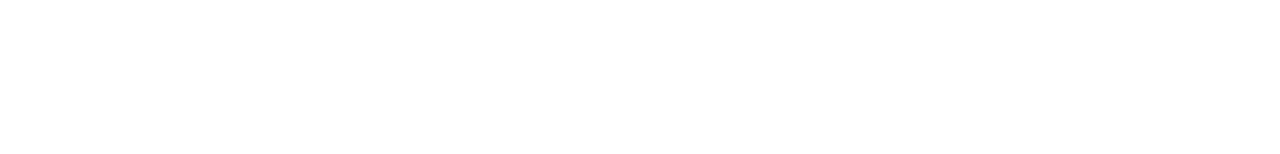
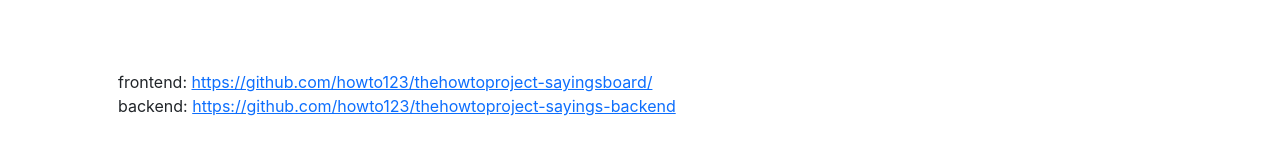
Before and after one commit to howto123/thehowtoproject-sayingsboard, a React (Create React App) app: page / in a window 1280 px wide. Shown: the part 576-730 px from the top of the page. Built offline with nearby package versions, Linux system fonts and the light colour scheme; no server answers.

Commit message:
added links to github

```diff
--- a/src/components/App.tsx
+++ b/src/components/App.tsx
@@ -150,6 +150,19 @@
                     setSelectedId={this.setSelectedId}
                 />
                 <Form {...this.getFormProps()} />
+                <div className="text-start">
+                    <p>
+                        frontend:{' '}
+                        <a href="https://github.com/howto123/thehowtoproject-sayingsboard/">
+                            https://github.com/howto123/thehowtoproject-sayingsboard/
+                        </a>{' '}
+                        <br />
+                        backend:{' '}
+                        <a href="https://github.com/howto123/thehowtoproject-sayings-backend">
+                            https://github.com/howto123/thehowtoproject-sayings-backend
+                        </a>
+                    </p>
+                </div>
             </div>
         );
     }
```
